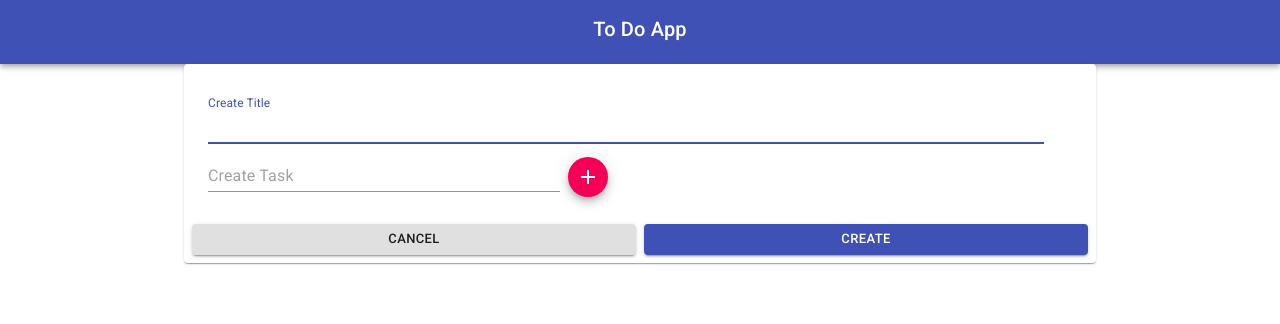
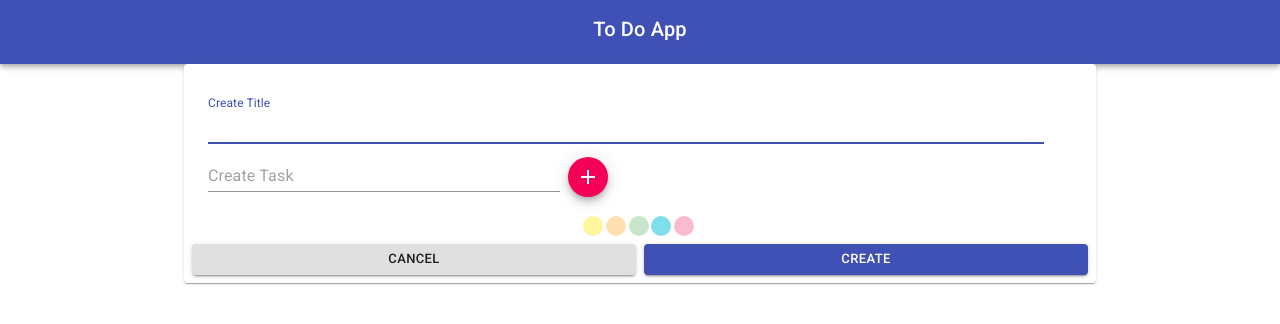
Before and after one commit to puneet222/ToDo, a React (Create React App) app: page /create-bucket in a window 1280 px wide. Shown: the top 324 px of the page. Built offline with nearby package versions, Linux system fonts and the light colour scheme.

Commit message:
added new task create features

```diff
--- a/src/components/bucket/Bucket.js
+++ b/src/components/bucket/Bucket.js
@@ -19,7 +19,9 @@ import { createBucket } from "../../actions/todoActions";
 
 const useStyles = makeStyles(theme => ({
   card: {
-    maxWidth: "100vw"
+    marginTop: "1em",
+    maxWidth: "100%",
+    marginTop: "0px"
   },
   media: {
     height: 140
@@ -35,14 +37,17 @@ const useStyles = makeStyles(theme => ({
   }
 }));
 
-const Bucket = ({ createBucket }) => {
-  const [title, setTitle] = useState("");
-  const [showTitle, setShowTitle] = useState(false);
+const Bucket = ({ createBucket, isEdit, currentBucket }) => {
+  const [title, setTitle] = useState(isEdit ? currentBucket.name : "");
+  const [showTitle, setShowTitle] = useState(isEdit ? true : false);
   const [task, setTask] = useState("");
-  const [tasks, setTasks] = useState([]);
+  const [tasks, setTasks] = useState(isEdit ? currentBucket.tasks : []);
+  const [color, setColor] = useState(isEdit ? currentBucket.color : "white");
 
   const classes = useStyles();
   const history = useHistory();
+
+  const colors = ["#fff59d", "#ffe0b2", "#c8e6c9", "#80deea", "#f8bbd0"];
 
   const handleTitleChange = event => {
     setTitle(event.target.value);
@@ -95,14 +100,33 @@ const Bucket = ({ createBucket }) => {
     const bucket = {
       id: uuid.v4(),
       name: title,
-      tasks
+      tasks,
+      color
     };
     createBucket(bucket);
     history.push("/");
   };
 
+  const updateBucket = () => {
+    const bucket = {
+      ...currentBucket,
+      name: title,
+      tasks,
+      color
+    };
+    console.log(bucket);
+  };
+
+  const createOrUpdateBucket = () => {
+    if (isEdit) {
+      updateBucket();
+    } else {
+      createNewBucket();
+    }
+  };
+
   return (
-    <Card className={classes.card}>
+    <Card className={classes.card} style={{ backgroundColor: color }}>
       <CardContent>
         <div>
           {showTitle ? (
@@ -148,6 +172,18 @@ const Bucket = ({ createBucket }) => {
           </Grid>
         </div>
       </CardContent>
+      <div className="colors">
+        {colors.map(color => {
+          return (
+            <button
+              key={color}
+              className="color-button"
+              style={{ backgroundColor: color }}
+              onClick={() => setColor(color)}
+            ></button>
+          );
+        })}
+      </div>
       <CardActions>
         <Button variant="contained" size="small" style={{ flex: 1 }}>
           Cancel
@@ -157,9 +193,9 @@ const Bucket = ({ createBucket }) => {
           size="small"
           color="primary"
           style={{ flex: 1 }}
-          onClick={createNewBucket}
+          onClick={createOrUpdateBucket}
         >
-          Create
+          {isEdit ? "Edit" : "Create"}
         </Button>
       </CardActions>
     </Card>
--- a/src/components/bucket/bucket.css
+++ b/src/components/bucket/bucket.css
@@ -3,3 +3,19 @@
   justify-content: center;
   align-items: center;
 }
+
+.color-button {
+  height: 20px;
+  width: 20px;
+  border: none;
+  border-radius: 15px;
+  cursor: pointer;
+  margin-right: 0.2em;
+  outline: none;
+  outline-style: none;
+}
+
+.colors {
+  display: flex;
+  justify-content: center;
+}
--- a/src/components/todo/ToDo.js
+++ b/src/components/todo/ToDo.js
@@ -1,20 +1,48 @@
 import React, { useState, useEffect } from "react";
 import { connect } from "react-redux";
-import { Typography, Paper, Grid } from "@material-ui/core";
+import {
+  Typography,
+  Paper,
+  Grid,
+  Modal,
+  Backdrop,
+  Fade
+} from "@material-ui/core";
 import { makeStyles } from "@material-ui/core/styles";
 
 import { CreateBucket } from "./CreateBucket";
+import Bucket from "../bucket/Bucket";
 
 const useStyles = makeStyles(theme => ({
   root: {
     margin: theme.spacing(1, 1),
-    padding: theme.spacing(2, 2)
+    padding: theme.spacing(2, 2),
+    cursor: "pointer"
+  },
+  modal: {
+    display: "flex",
+    alignItems: "center",
+    justifyContent: "center"
   }
 }));
 
 const ToDo = props => {
   const classes = useStyles();
-  return props.buckets.length > 0 ? (
+  const [open, setOpen] = useState(false);
+  const [currentBucket, setCurrentBucket] = useState({});
+
+  const handleOpen = bucket => {
+    setCurrentBucket(bucket);
+    setOpen(true);
+  };
+
+  const handleClose = () => {
+    setOpen(false);
+  };
+
+  return (
+    <React.Fragment>
+      {props.buckets.length > 0 ? (
         <React.Fragment>
           <Grid container>
             {props.buckets.map(bucket => {
@@ -22,7 +50,8 @@ const ToDo = props => {
                 <Grid item xs={12} md={4} lg={3} key={bucket.id}>
                   <Paper
                     className={classes.root}
-                style={{ backgroundColor: "pink" }}
+                    style={{ backgroundColor: bucket.color }}
+                    onClick={() => handleOpen(bucket)}
                   >
                     <Typography variant="h5" component="h3">
                       {bucket.name}
@@ -39,6 +68,24 @@ const ToDo = props => {
         </React.Fragment>
       ) : (
         <CreateBucket noBuckets={true} />
+      )}
+      <Modal
+        className={classes.modal}
+        open={open}
+        onClose={handleClose}
+        closeAfterTransition
+        BackdropComponent={Backdrop}
+        BackdropProps={{
+          timeout: 500
+        }}
+      >
+        <Fade in={open}>
+          <div className="modal-content">
+            <Bucket isEdit={true} currentBucket={currentBucket} />
+          </div>
+        </Fade>
+      </Modal>
+    </React.Fragment>
   );
 };
 
--- a/src/components/todo/todo.css
+++ b/src/components/todo/todo.css
@@ -17,3 +17,7 @@
 .amber {
   background-color: #ffd54f;
 }
+
+.modal-content {
+  width: 95%;
+}
```
Lines whose indentation alone changed are shown as unchanged.
